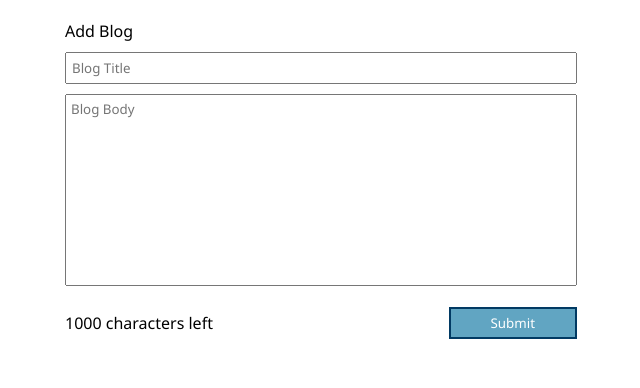
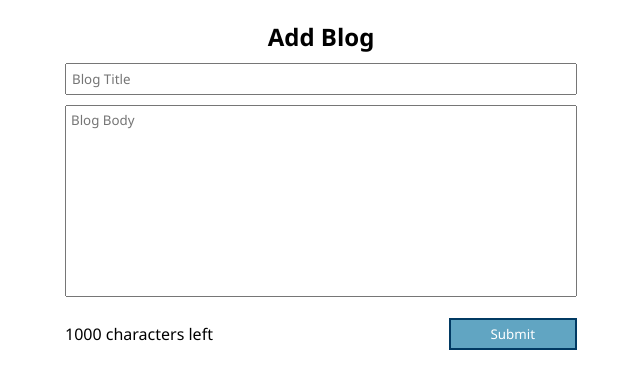
Before and after one commit to simple-blog-app/simple-blog-spa, a React (Create React App) app: page / in a window 1280 px wide. Shown: the top 388 px of the page, without its empty margins (319-959 px from the left). Built offline with nearby package versions, Linux system fonts and the light colour scheme.

Commit message:
style section header

```diff
--- a/src/App.css
+++ b/src/App.css
@@ -11,3 +11,9 @@
 .App > * {
   width: 40vw;
 }
+
+header {
+  text-align: center;
+  font-weight: bold;
+  font-size: 1.5rem;
+}
```
